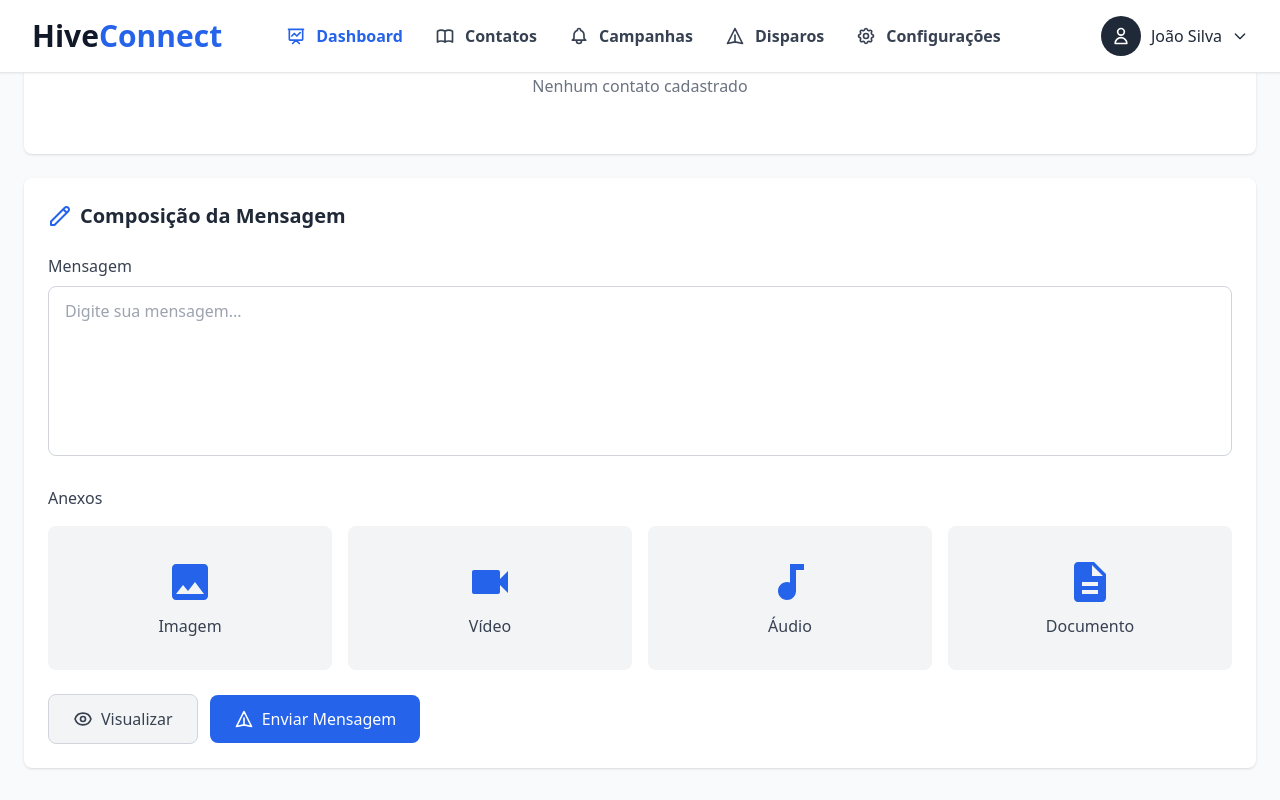
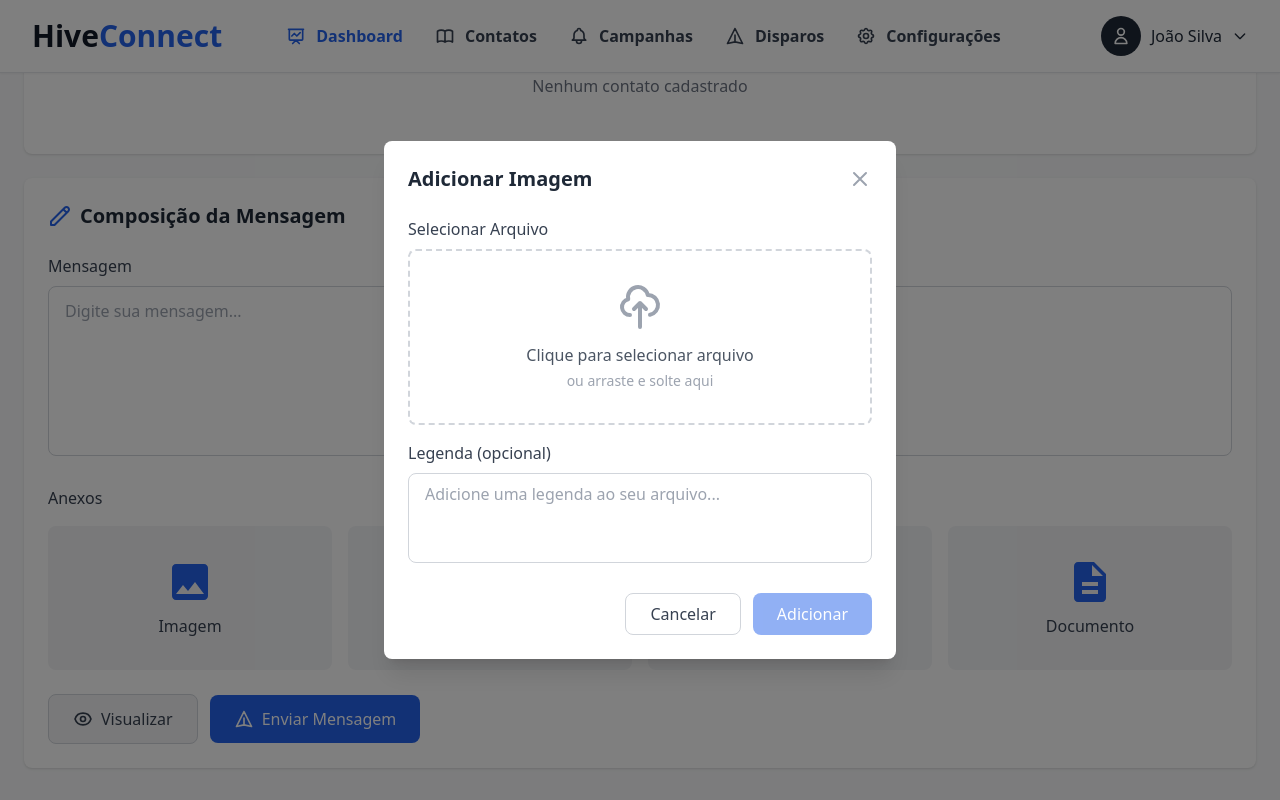
Before and after one commit to Hivenimbus/disparos-definitivo, a Nuxt app: page / in a window 1280 px wide. Both pictures are taken after a click on the button "Imagem". Shown: the part 757-1557 px from the top of the page. Built offline with nearby package versions, Linux system fonts and the light colour scheme.

Commit message:
modal anexos

```diff
--- a/app/components/MessageComposer.vue
+++ b/app/components/MessageComposer.vue
@@ -63,14 +63,18 @@
     </div>
 
     <div v-if="attachments.length > 0" class="bg-gray-100 rounded-lg p-4 mb-6">
-      <div class="flex flex-wrap gap-2">
+      <div class="flex flex-wrap gap-3">
         <div
           v-for="(attachment, index) in attachments"
           :key="index"
-          class="bg-white px-3 py-2 rounded-lg text-sm flex items-center space-x-2"
+          class="bg-white px-4 py-3 rounded-lg text-sm flex items-start space-x-3 max-w-xs"
         >
-          <span>{{ attachment.name }}</span>
-          <button @click="removeAttachment(index)" class="text-red-500 hover:text-red-700">
+          <div class="flex-1">
+            <p class="font-medium text-gray-800">{{ attachment.name }}</p>
+            <p class="text-xs text-gray-500 mt-1">{{ formatFileSize(attachment.size) }}</p>
+            <p v-if="attachment.caption" class="text-gray-600 mt-2 text-xs italic">"{{ attachment.caption }}"</p>
+          </div>
+          <button @click="removeAttachment(index)" class="text-red-500 hover:text-red-700 flex-shrink-0">
             <svg xmlns="http://www.w3.org/2000/svg" class="w-4 h-4" fill="none" viewBox="0 0 24 24" stroke="currentColor">
               <path stroke-linecap="round" stroke-linejoin="round" stroke-width="2" d="M6 18L18 6M6 6l12 12" />
             </svg>
@@ -101,17 +105,154 @@
         <span>Enviar Mensagem</span>
       </button>
     </div>
+
+    <div v-if="isModalOpen" class="fixed inset-0 bg-black bg-opacity-50 z-50 flex items-center justify-center p-4" @click.self="closeModal">
+      <div class="bg-white rounded-lg shadow-xl max-w-lg w-full p-6">
+        <div class="flex items-center justify-between mb-6">
+          <h3 class="text-xl font-semibold text-gray-800">Adicionar {{ attachmentTypeLabel }}</h3>
+          <button @click="closeModal" class="text-gray-400 hover:text-gray-600">
+            <svg xmlns="http://www.w3.org/2000/svg" class="w-6 h-6" fill="none" viewBox="0 0 24 24" stroke="currentColor">
+              <path stroke-linecap="round" stroke-linejoin="round" stroke-width="2" d="M6 18L18 6M6 6l12 12" />
+            </svg>
+          </button>
+        </div>
+
+        <div class="mb-4">
+          <label class="block text-gray-700 font-medium mb-2">Selecionar Arquivo</label>
+          <div class="border-2 border-dashed border-gray-300 rounded-lg p-8 text-center hover:border-blue-500 transition-colors">
+            <input
+              type="file"
+              :accept="acceptedFileTypes"
+              @change="handleFileSelect"
+              class="hidden"
+              id="fileInput"
+            >
+            <label for="fileInput" class="cursor-pointer">
+              <div v-if="!selectedFile">
+                <svg xmlns="http://www.w3.org/2000/svg" class="w-12 h-12 text-gray-400 mx-auto mb-3" fill="none" viewBox="0 0 24 24" stroke="currentColor">
+                  <path stroke-linecap="round" stroke-linejoin="round" stroke-width="2" d="M7 16a4 4 0 01-.88-7.903A5 5 0 1115.9 6L16 6a5 5 0 011 9.9M15 13l-3-3m0 0l-3 3m3-3v12" />
+                </svg>
+                <p class="text-gray-600 font-medium">Clique para selecionar arquivo</p>
+                <p class="text-gray-400 text-sm mt-1">ou arraste e solte aqui</p>
+              </div>
+              <div v-else class="text-left">
+                <div class="flex items-center space-x-3 bg-blue-50 p-4 rounded-lg">
+                  <svg xmlns="http://www.w3.org/2000/svg" class="w-8 h-8 text-blue-600" fill="none" viewBox="0 0 24 24" stroke="currentColor">
+                    <path stroke-linecap="round" stroke-linejoin="round" stroke-width="2" d="M9 12h6m-6 4h6m2 5H7a2 2 0 01-2-2V5a2 2 0 012-2h5.586a1 1 0 01.707.293l5.414 5.414a1 1 0 01.293.707V19a2 2 0 01-2 2z" />
+                  </svg>
+                  <div class="flex-1">
+                    <p class="font-medium text-gray-800">{{ selectedFile.name }}</p>
+                    <p class="text-sm text-gray-500">{{ formatFileSize(selectedFile.size) }}</p>
+                  </div>
+                  <button @click.prevent="selectedFile = null" class="text-red-500 hover:text-red-700">
+                    <svg xmlns="http://www.w3.org/2000/svg" class="w-5 h-5" fill="none" viewBox="0 0 24 24" stroke="currentColor">
+                      <path stroke-linecap="round" stroke-linejoin="round" stroke-width="2" d="M6 18L18 6M6 6l12 12" />
+                    </svg>
+                  </button>
+                </div>
+              </div>
+            </label>
+          </div>
+        </div>
+
+        <div class="mb-6">
+          <label class="block text-gray-700 font-medium mb-2">Legenda (opcional)</label>
+          <textarea
+            v-model="caption"
+            placeholder="Adicione uma legenda ao seu arquivo..."
+            rows="3"
+            class="w-full px-4 py-2 border border-gray-300 rounded-lg focus:outline-none focus:ring-2 focus:ring-blue-500 focus:border-transparent resize-none"
+          ></textarea>
+        </div>
+
+        <div class="flex justify-end space-x-3">
+          <button
+            @click="closeModal"
+            class="px-6 py-2 border border-gray-300 text-gray-700 font-medium rounded-lg hover:bg-gray-50 transition-colors"
+          >
+            Cancelar
+          </button>
+          <button
+            @click="confirmAttachment"
+            :disabled="!selectedFile"
+            class="px-6 py-2 bg-blue-600 text-white font-medium rounded-lg hover:bg-blue-700 transition-colors disabled:opacity-50 disabled:cursor-not-allowed"
+          >
+            Adicionar
+          </button>
+        </div>
+      </div>
+    </div>
   </section>
 </template>
 
 <script setup>
-import { ref } from 'vue'
+import { ref, computed } from 'vue'
 
 const message = ref('')
 const attachments = ref([])
+const isModalOpen = ref(false)
+const currentAttachmentType = ref('')
+const selectedFile = ref(null)
+const caption = ref('')
+
+const acceptedFileTypes = computed(() => {
+  const types = {
+    image: 'image/*',
+    video: 'video/*',
+    audio: 'audio/*',
+    document: '.pdf,.doc,.docx,.txt,.xls,.xlsx'
+  }
+  return types[currentAttachmentType.value] || '*'
+})
+
+const attachmentTypeLabel = computed(() => {
+  const labels = {
+    image: 'Imagem',
+    video: 'Vídeo',
+    audio: 'Áudio',
+    document: 'Documento'
+  }
+  return labels[currentAttachmentType.value] || 'Anexo'
+})
 
 const handleAttachment = (type) => {
-  console.log(`Anexar ${type}`)
+  currentAttachmentType.value = type
+  isModalOpen.value = true
+}
+
+const handleFileSelect = (event) => {
+  const file = event.target.files[0]
+  if (file) {
+    selectedFile.value = file
+  }
+}
+
+const formatFileSize = (bytes) => {
+  if (bytes === 0) return '0 Bytes'
+  const k = 1024
+  const sizes = ['Bytes', 'KB', 'MB', 'GB']
+  const i = Math.floor(Math.log(bytes) / Math.log(k))
+  return Math.round(bytes / Math.pow(k, i) * 100) / 100 + ' ' + sizes[i]
+}
+
+const confirmAttachment = () => {
+  if (selectedFile.value) {
+    attachments.value.push({
+      type: currentAttachmentType.value,
+      name: selectedFile.value.name,
+      size: selectedFile.value.size,
+      caption: caption.value,
+      file: selectedFile.value
+    })
+    closeModal()
+  }
+}
+
+const closeModal = () => {
+  isModalOpen.value = false
+  selectedFile.value = null
+  caption.value = ''
+  currentAttachmentType.value = ''
 }
 
 const removeAttachment = (index) => {
```
